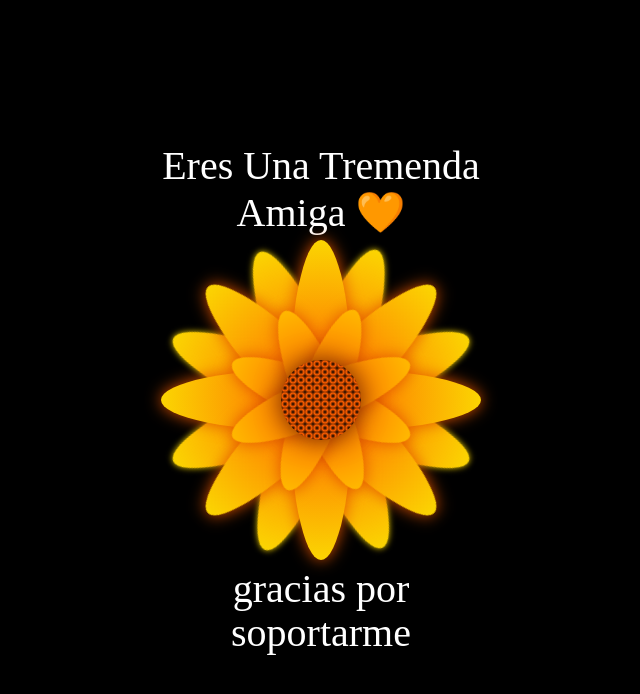
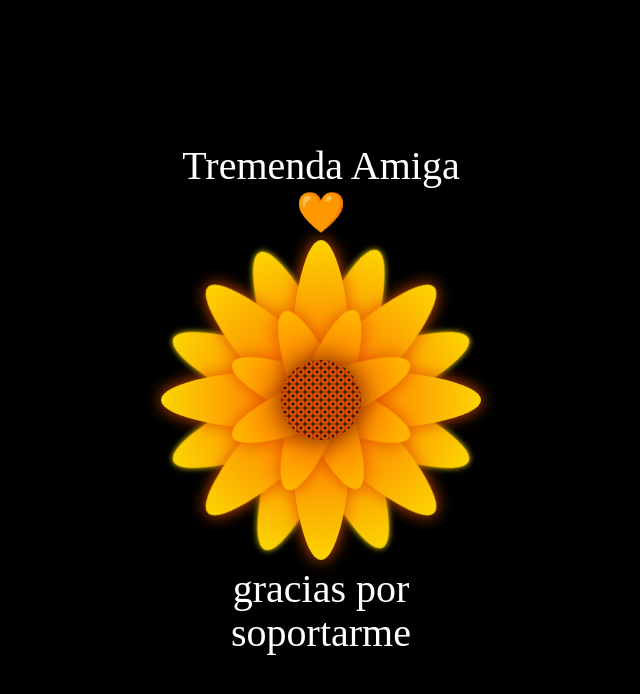
Before and after one commit to Ruthv12/FriendsAztecas, a plain HTML site: page index.html in a window 1280 px wide. Shown: the whole page, without its empty margins (319-959 px from the left). Drawn offline with Linux system fonts and the light colour scheme.

Commit message:
Update index.html

```diff
--- a/index.html
+++ b/index.html
@@ -10,7 +10,7 @@
 <body>
 
 <div class="flower">
-    <div class="text-above">Eres Una Tremenda Amiga 🧡 </div>
+    <div class="text-above">Tremenda Amiga 🧡 </div>
     <div class="mid">
     </div>
     <div class="Petal1 p1">
```
